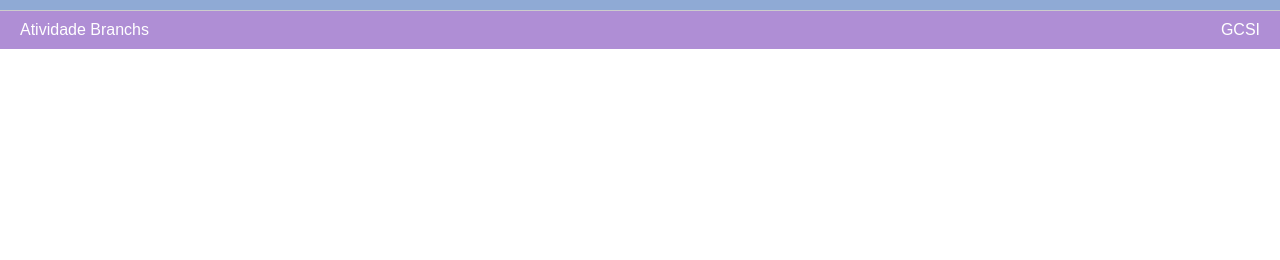
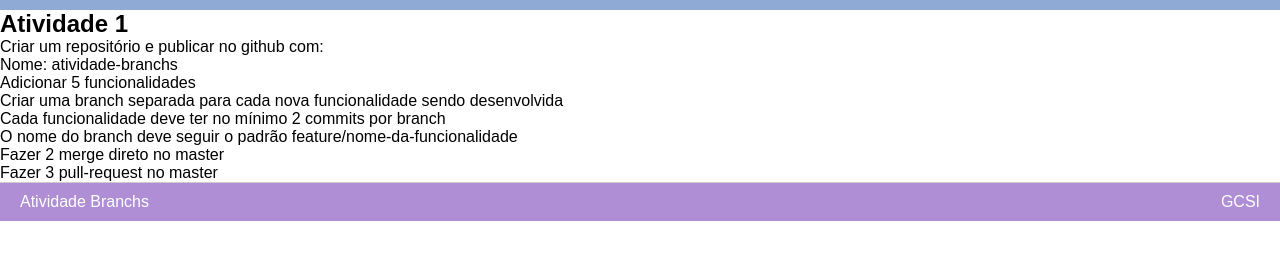
Before and after one commit to rebeca018/atividade-branchs, a plain HTML site: page index.html in a window 1280 px wide. Shown: the part 60-320 px from the top of the page. Drawn offline with Linux system fonts and the light colour scheme.

Commit message:
Html da página home

```diff
--- a/index.html
+++ b/index.html
@@ -23,6 +23,22 @@
         </form>
     </header>
 
+    <div class="container">
+        <div class="card">
+            <h2>Atividade 1</h2>
+            <p>Criar um repositório e publicar no github com: </p>
+                <ul>
+                    <li>Nome: atividade-branchs</li>
+                    <li>Adicionar 5 funcionalidades</li>
+                    <li>Criar uma branch separada para cada nova funcionalidade sendo desenvolvida</li>
+                    <li>Cada funcionalidade deve ter no mínimo 2 commits por branch</li>
+                    <li>O nome do branch deve seguir o padrão feature/nome-da-funcionalidade</li>
+                    <li>Fazer 2 merge direto no master</li>
+                    <li>Fazer 3 pull-request no master</li>
+                </ul>
+        </div>
+    </div>
+
     <footer>
         <div class="e">
             <p>Atividade Branchs</p>
```
